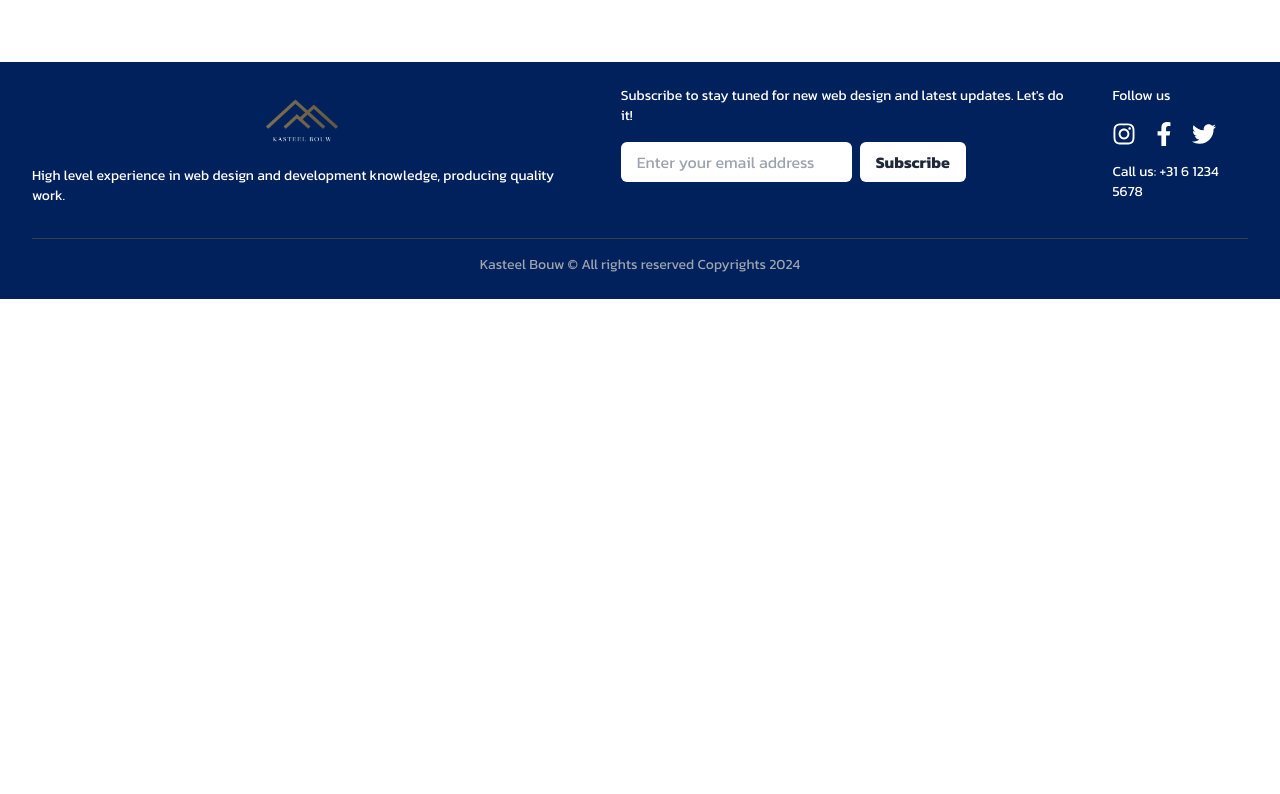
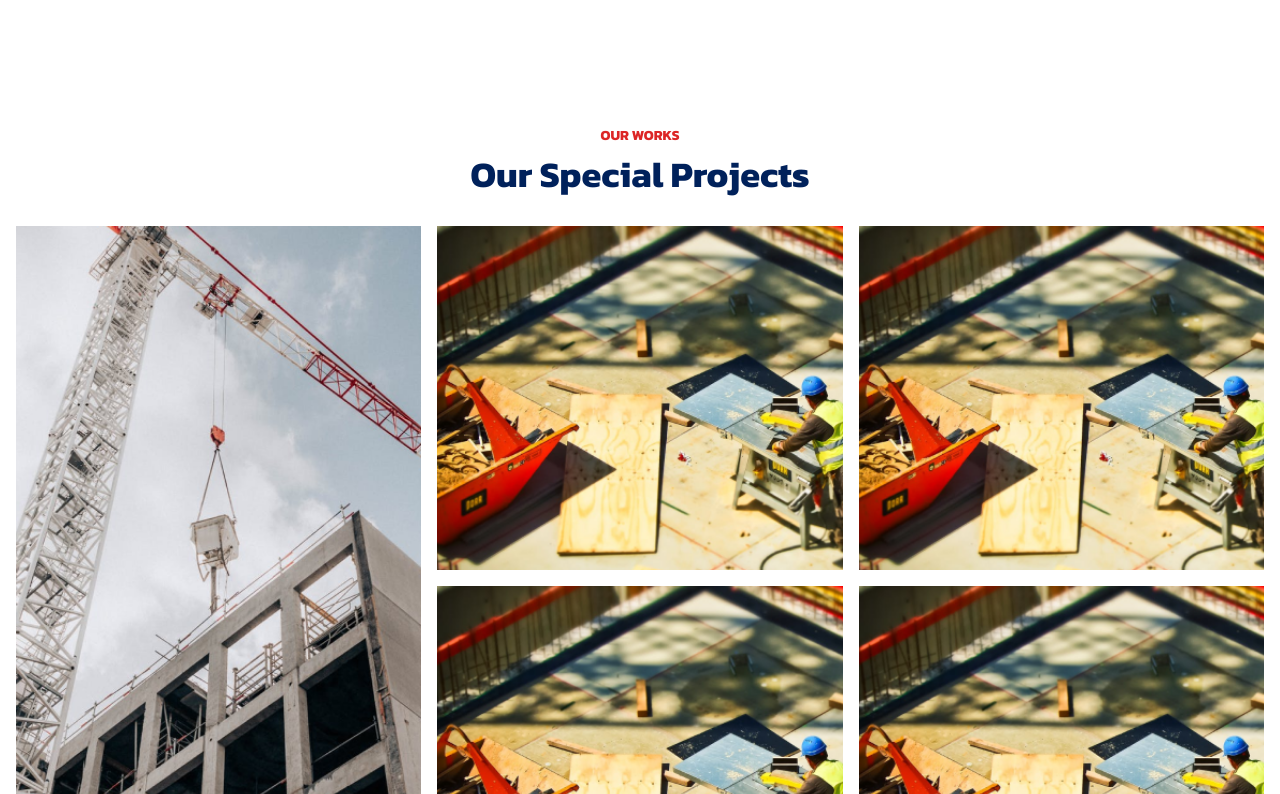
Before and after one commit to rmkofficial/kasteel-bouw, a React (Vite) app: page / in a window 1280 px wide. Shown: the part 2106-2900 px from the top of the page. Before the commit the page ends 2405 px from the top, so only its background shows below. Built offline with nearby package versions, Linux system fonts and the light colour scheme.

Commit message:
Add ProjectsSection component and update Homepage.jsx

```diff
--- /dev/null
+++ b/src/components/Projects/Projects.jsx
@@ -0,0 +1,126 @@
+import projectImage1 from "../../assets/project-1.png";
+import projectImage2 from "../../assets/project-2.png";
+import projectImage3 from "../../assets/project-2.png";
+import projectImage4 from "../../assets/project-2.png";
+import projectImage5 from "../../assets/project-2.png";
+
+const ProjectsSection = () => {
+  return (
+    <section className="py-16">
+      <div className="container mx-auto px-4">
+        <h4 className="text-red-600 text-sm font-semibold uppercase mb-2 text-center">
+          Our Works
+        </h4>
+        <h2 className="text-4xl font-bold text-[#00215B] mb-8 text-center">
+          Our Special Projects
+        </h2>
+
+        {/* Grid Yapısı */}
+        <div
+          className="grid grid-rows-2 grid-cols-3 gap-4"
+          style={{
+            gridTemplateAreas: `
+                "project1 project2 project3"
+                "project1 project4 project5"
+              `,
+          }}
+        >
+          {/* Proje 1 - 2 satırı kapsayan */}
+          <div
+            className="relative group row-span-2"
+            style={{ gridArea: "project1" }}
+          >
+            <img
+              src={projectImage1}
+              alt="Project 1"
+              className="w-full h-full object-cover"
+            />
+            <div className="absolute inset-0 bg-blue-900 bg-opacity-75 opacity-0 group-hover:opacity-100 transition duration-300 flex justify-center items-center">
+              <div className="text-center text-white">
+                <h3 className="text-2xl font-bold mb-2">Commercial</h3>
+                <p className="text-lg">Benoit Architecture</p>
+                <button className="mt-4 px-4 py-2 bg-white text-blue-900 font-semibold rounded">
+                  +
+                </button>
+              </div>
+            </div>
+          </div>
+
+          {/* Proje 2 */}
+          <div className="relative group" style={{ gridArea: "project2" }}>
+            <img
+              src={projectImage2}
+              alt="Project 2"
+              className="w-full h-full object-cover"
+            />
+            <div className="absolute inset-0 bg-blue-900 bg-opacity-75 opacity-0 group-hover:opacity-100 transition duration-300 flex justify-center items-center">
+              <div className="text-center text-white">
+                <h3 className="text-2xl font-bold mb-2">Infrastructure</h3>
+                <p className="text-lg">Modern Bridge</p>
+                <button className="mt-4 px-4 py-2 bg-white text-blue-900 font-semibold rounded">
+                  +
+                </button>
+              </div>
+            </div>
+          </div>
+
+          {/* Proje 3 */}
+          <div className="relative group" style={{ gridArea: "project3" }}>
+            <img
+              src={projectImage3}
+              alt="Project 3"
+              className="w-full h-full object-cover"
+            />
+            <div className="absolute inset-0 bg-blue-900 bg-opacity-75 opacity-0 group-hover:opacity-100 transition duration-300 flex justify-center items-center">
+              <div className="text-center text-white">
+                <h3 className="text-2xl font-bold mb-2">Construction</h3>
+                <p className="text-lg">Skyscraper Build</p>
+                <button className="mt-4 px-4 py-2 bg-white text-blue-900 font-semibold rounded">
+                  +
+                </button>
+              </div>
+            </div>
+          </div>
+
+          {/* Proje 4 */}
+          <div className="relative group" style={{ gridArea: "project4" }}>
+            <img
+              src={projectImage4}
+              alt="Project 4"
+              className="w-full h-full object-cover"
+            />
+            <div className="absolute inset-0 bg-blue-900 bg-opacity-75 opacity-0 group-hover:opacity-100 transition duration-300 flex justify-center items-center">
+              <div className="text-center text-white">
+                <h3 className="text-2xl font-bold mb-2">Industrial</h3>
+                <p className="text-lg">Factory</p>
+                <button className="mt-4 px-4 py-2 bg-white text-blue-900 font-semibold rounded">
+                  +
+                </button>
+              </div>
+            </div>
+          </div>
+
+          {/* Proje 5 */}
+          <div className="relative group" style={{ gridArea: "project5" }}>
+            <img
+              src={projectImage5}
+              alt="Project 5"
+              className="w-full h-full object-cover"
+            />
+            <div className="absolute inset-0 bg-blue-900 bg-opacity-75 opacity-0 group-hover:opacity-100 transition duration-300 flex justify-center items-center">
+              <div className="text-center text-white">
+                <h3 className="text-2xl font-bold mb-2">Urban</h3>
+                <p className="text-lg">City Planning</p>
+                <button className="mt-4 px-4 py-2 bg-white text-blue-900 font-semibold rounded">
+                  +
+                </button>
+              </div>
+            </div>
+          </div>
+        </div>
+      </div>
+    </section>
+  );
+};
+
+export default ProjectsSection;
--- a/src/pages/Homepage.jsx
+++ b/src/pages/Homepage.jsx
@@ -1,6 +1,7 @@
 import HeroSection from "../components/Hero/Hero";
 import AboutSection from "../components/About/About";
 import ServicesSection from "../components/Services/Services";
+import ProjectsSection from "../components/Projects/Projects";
 
 const Homepage = () => {
   return (
@@ -8,6 +9,7 @@ const Homepage = () => {
       <HeroSection />
       <AboutSection />
       <ServicesSection />
+      <ProjectsSection />
     </div>
   );
 };
```
Also changed, not shown: src/assets/project-1.png (added), src/assets/project-2.png (added).
